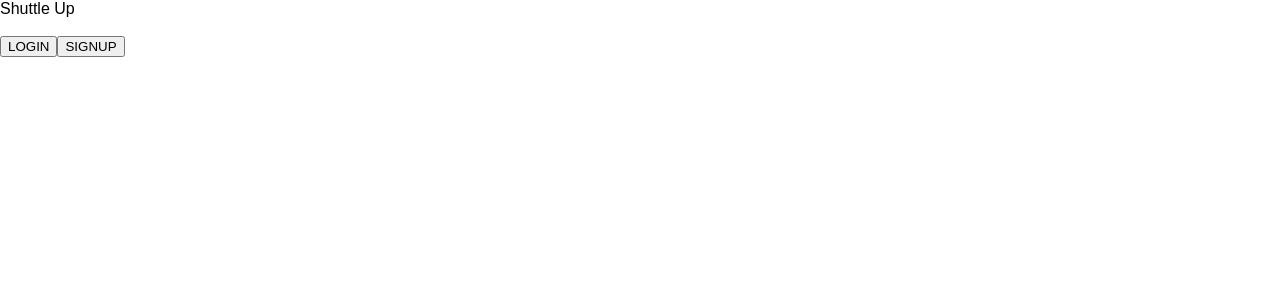
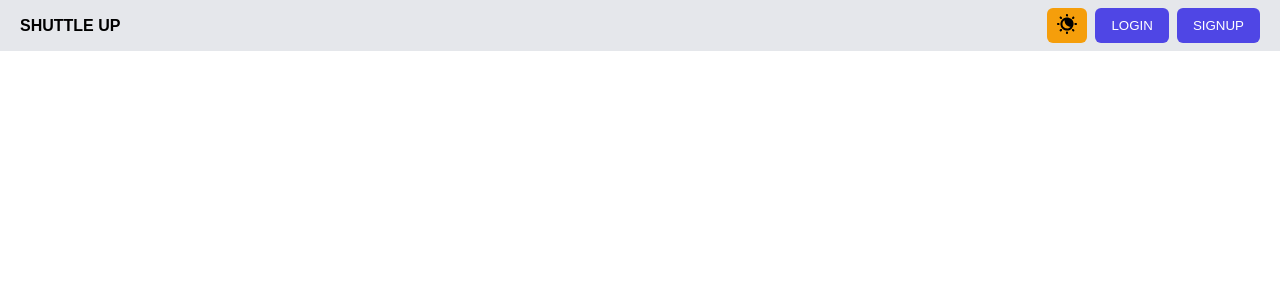
Before and after one commit to pearl174/shuttle-up-frontend, a React (Vite) app: page / in a window 1280 px wide. Shown: the top 300 px of the page. Built offline with nearby package versions, Linux system fonts and the light colour scheme.

Commit message:
Add header design. Flexbox, theme icon colors. Adjust spacing. Change secondary color for light mode. To add toggle functionality with props and check dark mode look.

```diff
--- a/src/components/Header/Header.css
+++ b/src/components/Header/Header.css
@@ -0,0 +1,37 @@
+.flex-container {
+    display: flex;
+    background-color: var(--bg-alt);
+    align-items: center;
+    justify-content: space-between;
+    padding: 0.5em;
+}
+
+.button-container {
+    display: flex;
+    gap: 0.5em;
+    padding-right: 0.75em;
+}
+
+.toggle-theme {
+    padding: 0;
+    background: #f59e0b;
+    color: var(--bg);
+    border: none;
+    padding: 0.25rem 0.5rem;
+    border-radius: 6px;
+    cursor: pointer;
+}
+
+.toggle-theme:hover {
+    background-color: #d97706;
+}
+
+.toggle-theme img {
+    width: 24px;
+    height: 24px;
+}
+
+.logo {
+    font-weight: bold;
+    padding-left: 0.75em;
+}
--- a/src/components/Header/Header.jsx
+++ b/src/components/Header/Header.jsx
@@ -1,10 +1,17 @@
-const Header = () => {
+import themeIcon from "../../assets/theme-icon.svg";
+import "./Header.css";
+
+const Header = (props) => {
+    const toggleTheme = props.toggleTheme;
+
     return (
         <div className="flex-container">
-            <div>Shuttle Up</div>
-            <div><img src="" alt="" /></div>
-            <button>LOGIN</button>
-            <button>SIGNUP</button>
+            <div className="logo">SHUTTLE UP</div>
+            <div className="button-container">
+                <button onClick={toggleTheme} className="toggle-theme" aria-label="toggle-theme"><img src={themeIcon} alt="Theme toggle" /></button>
+                <button className="primary-btn">LOGIN</button>
+                <button className="primary-btn">SIGNUP</button>
+            </div>
         </div>
     )
 }
--- a/src/styles/base.css
+++ b/src/styles/base.css
@@ -1,3 +1,8 @@
+/* * {
+  padding: 0px;
+  margin: 0px;
+} */
+
 body, button, input, select {
   font-family: sans-serif;
 }
--- a/src/styles/colors.css
+++ b/src/styles/colors.css
@@ -1,6 +1,6 @@
 :root {
   --bg: #ffffff;
-  --bg-alt: #f9f9f9;
+  --bg-alt: #e5e7eb;
   --text: #1a1a1a;
   --text-muted: #4b5563;
   --primary: #4f46e5;
```
Also changed, not shown: src/assets/theme-icon.svg (added).
